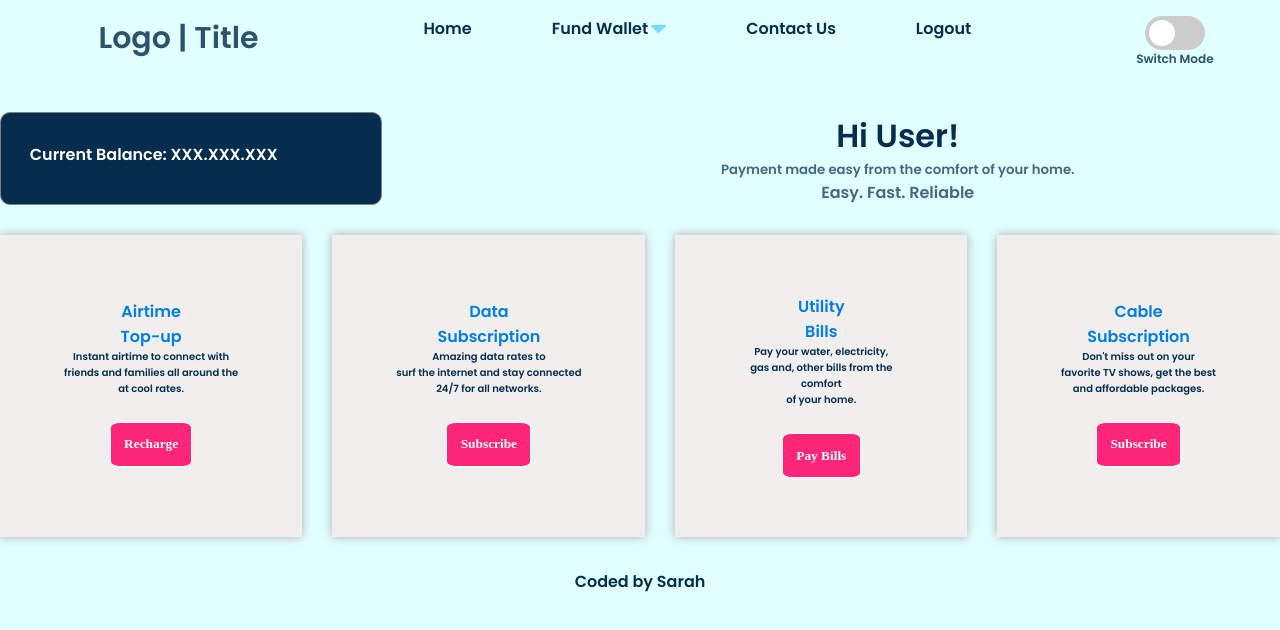
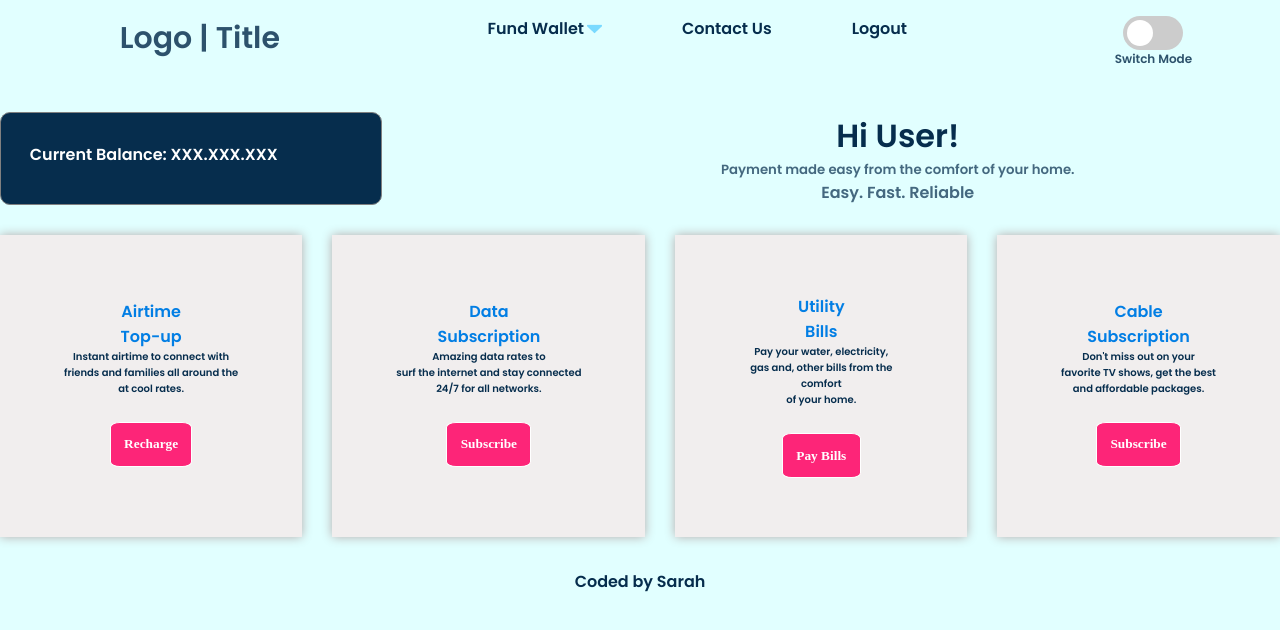
Before and after one commit to sarah0607/VTU, a plain HTML site: page index.html in a window 1280 px wide. Drawn offline with Linux system fonts and the light colour scheme.

Commit message:
Completed

```diff
--- a/index.html
+++ b/index.html
@@ -13,9 +13,9 @@
         <nav id="list">
                 <button class="drop"><img src="list.png"  class="mobile" width="30px" height="28px" style="object-fit: cover;"></button>
             <div class="content">
-       <p><a href="" style="text-decoration: none; color: rgb(6, 45, 77);">Home</a></p>
+
         <div class=" hp dropdown">
-        <p style="display: flex; gap: 3px;"><a href="" style="text-decoration: none; color: rgb(6, 45, 77);">Fund Wallet</a> <span><img class="arrow" src="down-arrow.png" ></span></p>
+        <p style="display: flex; gap: 3px; color: rgb(6, 45, 77);">Fund Wallet <span><img class="arrow" src="down-arrow.png" ></span></p>
 
         <div class="dropdown-content">
 
```
